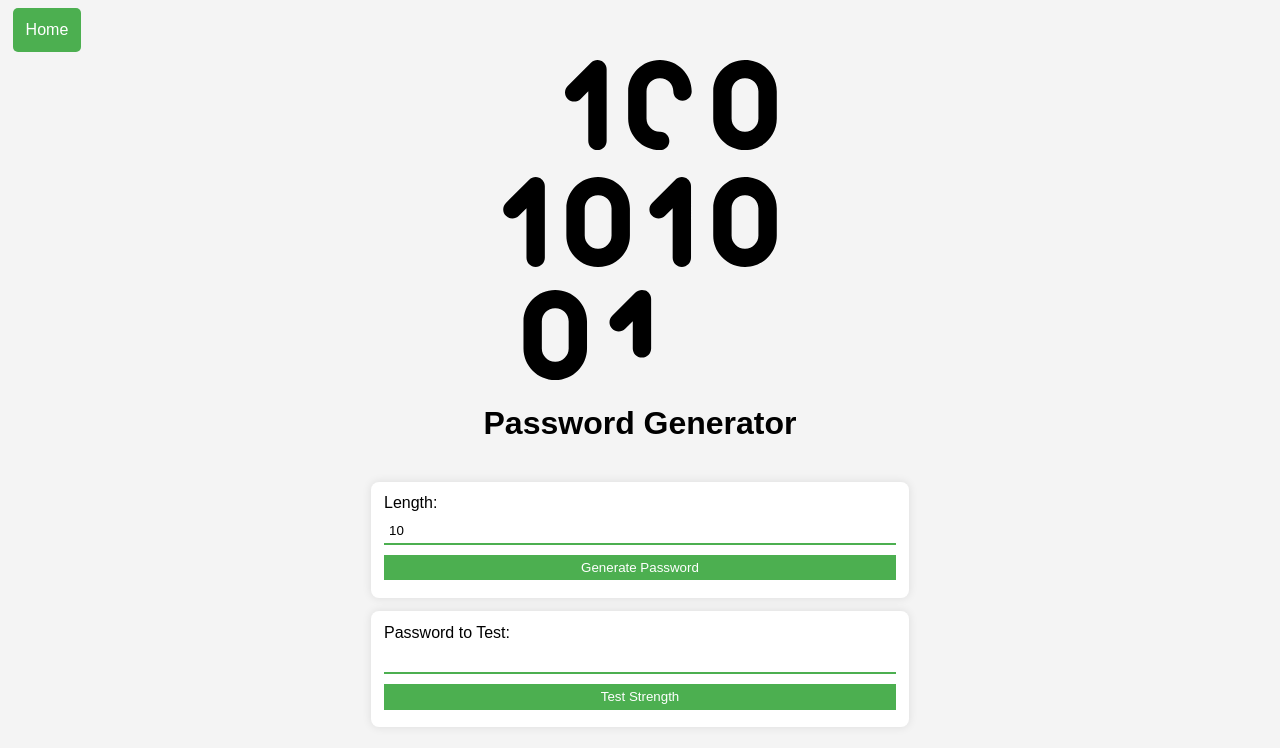
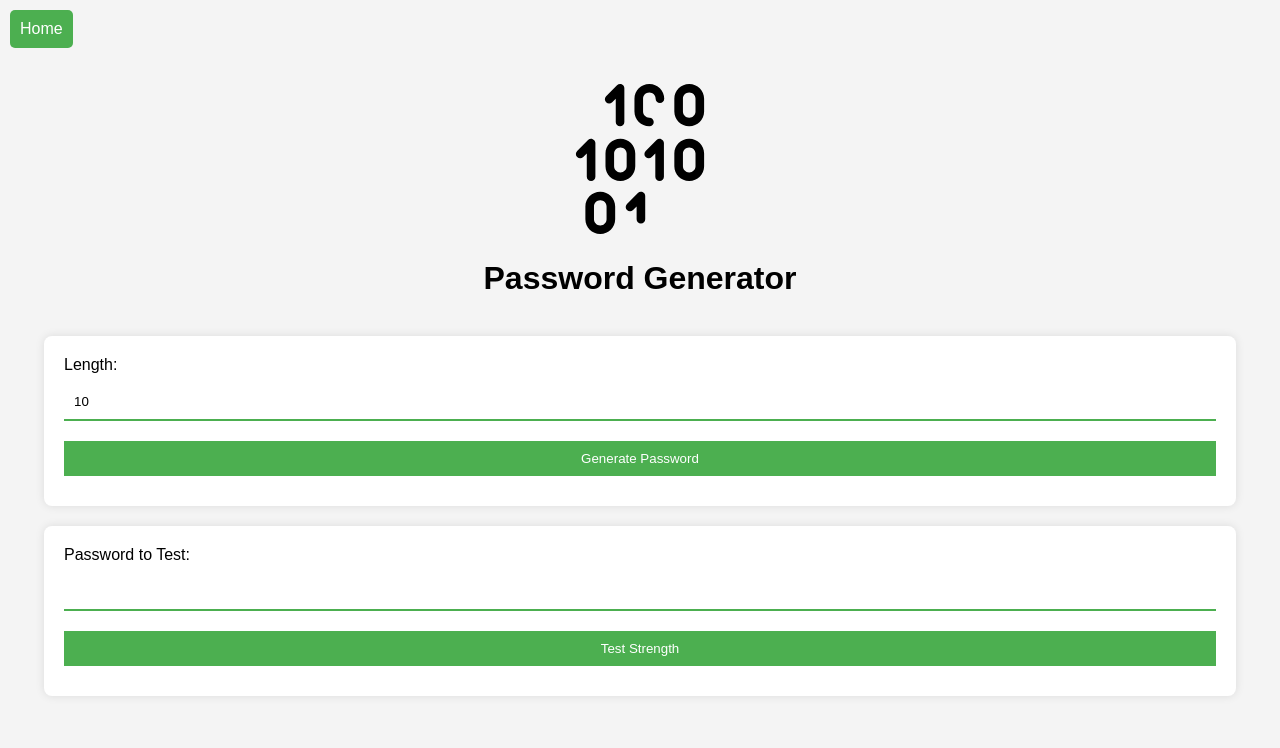
Before and after one commit to jwt2706/PasswordGenerator, a website: page public/index.html in a window 1280 px wide. Drawn offline with Linux system fonts and the light colour scheme.

Commit message:
fix style

```diff
--- a/public/styles.css
+++ b/public/styles.css
@@ -15,20 +15,20 @@ body {
   width: 90%;
 }
 img {
-  max-width: 50%;
-  height: auto;
+  width: 150px;
+  height: 150px;
 }
 .form {
   background: #fff;
-  padding: 2%;
+  padding: 20px;
   border-radius: 8px;
   box-shadow: 0px 0px 10px rgba(0, 0, 0, 0.1);
-  margin-bottom: 2%;
+  margin-bottom: 20px;
   width: 100%;
 }
 input {
-  margin: 1% 0;
-  padding: 1%;
+  margin: 10px 0;
+  padding: 10px;
   width: 100%;
   box-sizing: border-box;
   border: none;
@@ -37,8 +37,8 @@ input {
   outline: none;
 }
 button {
-  margin: 1% 0;
-  padding: 1%;
+  margin: 10px 0;
+  padding: 10px;
   width: 100%;
   background-color: #4caf50;
   color: white;
@@ -47,22 +47,22 @@ button {
 }
 .response-box {
   border: 1px solid #ccc;
-  padding: 1%;
-  margin-top: 1%;
+  padding: 10px;
+  margin-top: 10px;
   background-color: #f9f9f9;
   display: grid;
   grid-template-columns: 1fr auto;
   align-items: center;
-  gap: 1%;
+  gap: 10px;
   white-space: nowrap;
   overflow: hidden;
   text-overflow: ellipsis;
 }
 .home-button {
   position: absolute;
-  top: 1%;
-  left: 1%;
-  padding: 1%;
+  top: 10px;
+  left: 10px;
+  padding: 10px;
   background-color: #4caf50;
   color: white;
   text-decoration: none;
@@ -73,14 +73,5 @@ button:hover,
   background-color: #45a049;
 }
 #copy-button {
-  padding: 1%;
+  padding: 10px;
 }
-@media (min-width: 768px) {
-  .container {
-    width: 50%;
-  }
-
-  .form {
-    width: 80%;
-  }
-}
```
